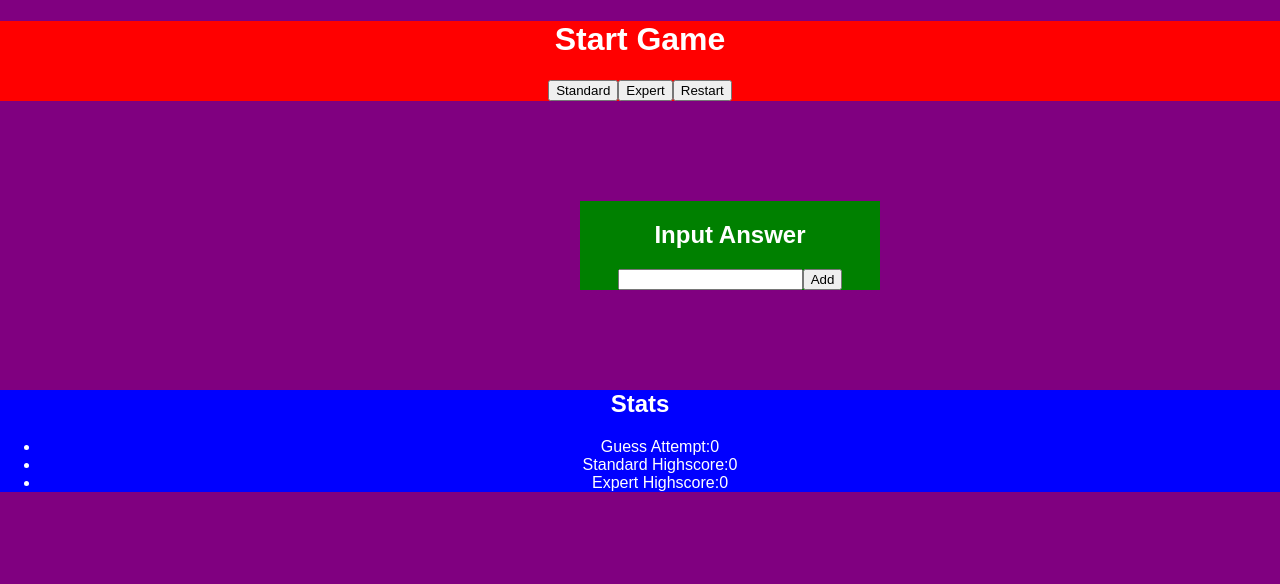
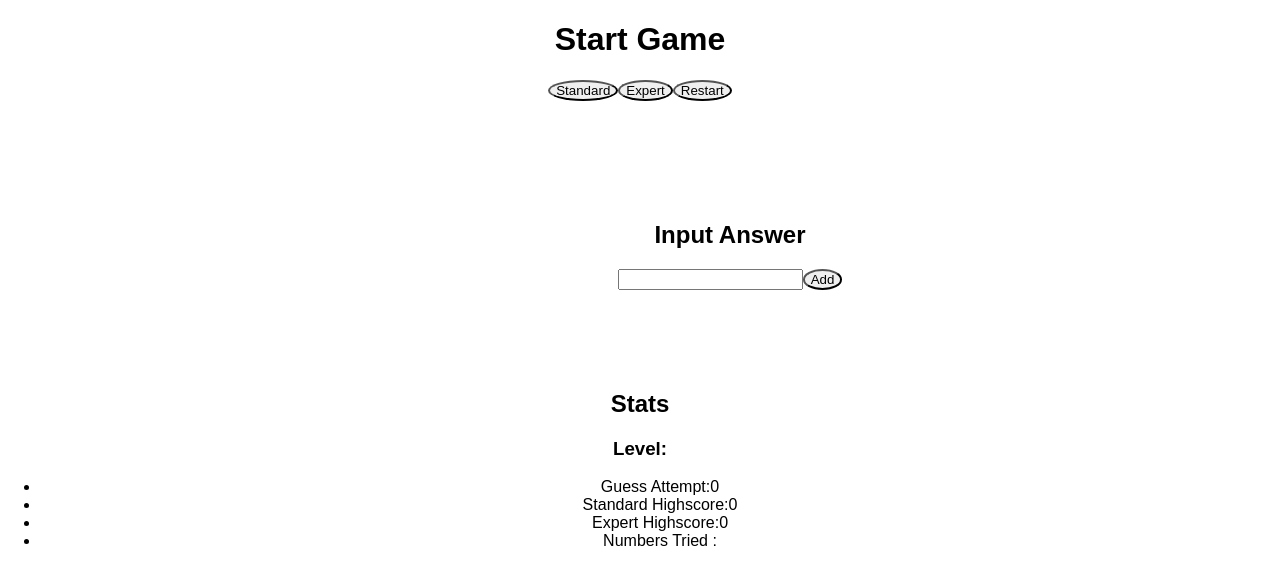
Before and after one commit to ivanrosario/guessing-game-react-app, a React (Create React App) app in the folder guessinggame/mygame/: page / in a window 1280 px wide. Shown: the top 584 px of the page. Built offline with nearby package versions, Linux system fonts and the light colour scheme.

Commit message:
challlenge

```diff
--- a/guessinggame/mygame/src/App.css
+++ b/guessinggame/mygame/src/App.css
@@ -1,24 +1,20 @@
 body{
-  background-color: purple;
 }
 
 .header{
-  background-color: red;
-  color: white;
   text-align: center;
 }
 .Guess{
   margin-top:100px;
   margin-left:580px;
   width: 300px;
-  background-color: green;
-  color: white;
   text-align: center;
   display: inline-block
 }
 .stats{
   margin-top:100px;
-  background-color: blue;
-  color: white;
   text-align: center;
 }
+ button{
+   border-radius: 100%;
+ }
--- a/guessinggame/mygame/src/App.js
+++ b/guessinggame/mygame/src/App.js
@@ -18,18 +18,22 @@ class App extends Component {
       standardHigh:0,
       experHigh:0,
       CorrectNum:0,
+      gamemode: ''
     }
     }
   Standard(){
    var randomNum = Math.floor(Math.random() * 10);
    this.setState({
-     CorrectNum: randomNum
+     CorrectNum: randomNum,
+     gamemode: 'Standard'
    })
   }
   Expert(){
    var randomNum = Math.floor(Math.random() * 100);
    this.setState({
-     CorrectNum: randomNum
+     CorrectNum: randomNum,
+     gamemode: 'Expert'
+
    })
   }
 
@@ -41,38 +45,69 @@ class App extends Component {
   }
 //deals with hints pushing into new array and new highscore
  HandleUserInput(){
+  var gamemode = this.state.gamemode
   var totalGuess = this.state.guessMade;
-  var Expert = this.state.CorrectNum
+  var CorrectNum = this.state.CorrectNum
   var guess = this.state.userGuess
   var expertHigh = this.state.guessMade.length;
-  var oldHighScore = this.state.experHigh
-  var newscore = this.state.guessMade.length;
+  var oldHighScore = this.state.experHigh;
+  var oldStandardScore = this.state.standardHigh
+  var newScore = this.state.guessMade.length;
   totalGuess.push(this.state.userGuess);
   this.setState({
     guessMade:totalGuess,
   })
-  if(Expert == guess){
+      //expert game mode check
+
+  if( CorrectNum === guess && gamemode ==='Expert' ){
       alert('we Have a winner')
+
    if(expertHigh > oldHighScore ){
         this.setState({
           experHigh:expertHigh,
           guessMade:[]
          })
       alert("NEW HIGSCORE");
-      if(expertHigh > newscore){
+    }
+   if(oldHighScore > newScore){
          this.setState({
-        experHigh:newscore
+         experHigh:newScore
          })
-       alert("NEWfdd HIGSCORE");
+         alert("SET NEW HIGSCORE");
     }
   }
+//=========END OF EXPERT CHECK =======
+
+    //standard game mode check
+  if( CorrectNum === guess && gamemode === 'Standard'){
+        alert('we Have a winner')
+
+    if(expertHigh > oldHighScore ){
+
+      this.setState({
+        standardHigh:expertHigh,
+        guessMade:[]
+       })
+        alert("NEW HIGSCORE");
     }
-  if(Expert > guess){
-    alert('The answer is Greater')
+    if(oldStandardScore > newScore){
+
+      this.setState({
+        standardHigh: newScore,
+        guessMade:[]
+       })
+       alert("SET NEW HIGSCORE");
     }
-  if(Expert < guess){
-    alert('The answer is Less ')
   }
+    //checks if current user is close to
+  if(CorrectNum > guess){
+    alert('The answer is Greater');
+  }
+
+  else if(CorrectNum < guess){
+    alert('The answer is Less ');
+  }
+//=========END OF STANDARD CHECK =======
 
  }
 // goes back to inital state
@@ -87,8 +122,6 @@ Restart(){
 
 }
 
-
-
   render() {
     return (
       <div className="App">
@@ -96,6 +129,7 @@ Restart(){
           Standard={this.Standard}
           Expert={this.Expert}
           Restart={this.Restart}
+          level={this.state.gamemode}
         />
         <InputBox
            UserInput={this.UserInput}
--- a/guessinggame/mygame/src/Stats.js
+++ b/guessinggame/mygame/src/Stats.js
@@ -7,10 +7,12 @@ function Stats(props) {
     return (
       <div className="stats">
          <h2> Stats </h2>
+           <h3>Level:{props.level}</h3>
             <ul>
                <li>Guess Attempt:{props.guess}</li>
                <li> Standard Highscore:{props.Standard}</li>
                 <li>Expert Highscore:{props.Expert}</li>
+                <li> Numbers Tried :{props.guess.guessMade}</li>
            </ul>
     </div>
     )
--- a/guessinggame/mygame/src/UserChoice.js
+++ b/guessinggame/mygame/src/UserChoice.js
@@ -9,7 +9,7 @@ function UserChoice(props) {
       <div>
         <div className="header">
           <h1>Start Game</h1>
-          <button onClick={props.Standard}>Standard</button>
+          <button  onClick={props.Standard}>Standard</button>
           <button onClick={props.Expert}>Expert</button>
           <button onClick={props.Restart}>Restart</button>
         </div>
```
Lines whose indentation alone changed are shown as unchanged.
